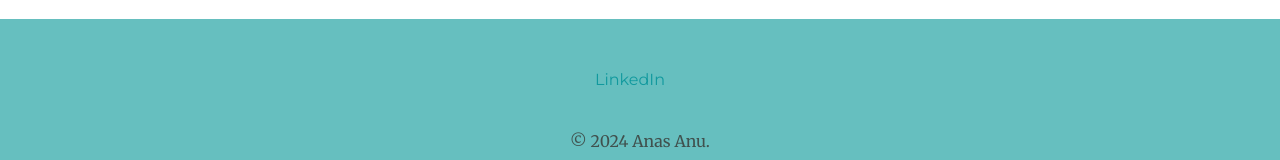
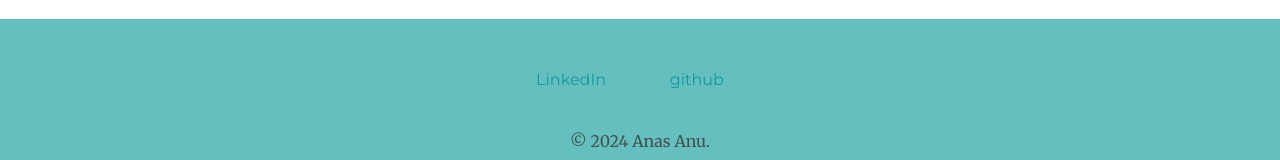
Before and after one commit to Muhammed-anas/Muhammed-anas.github.io, a plain HTML site: page CSS My - site/index.html in a window 1280 px wide. Shown: the part 3051-3211 px from the top of the page. Drawn offline with Linux system fonts and the light colour scheme.

Commit message:
Update index.html

```diff
--- a/CSS My - site/index.html
+++ b/CSS My - site/index.html
@@ -50,6 +50,7 @@
 
 <div class="bottom-container">
   <a class="footer-link" href="https://www.linkedin.com/in/muhammed-anas-m-a-883843277/">LinkedIn</a>
+  <a class="footer-link" href="https://github.com/Muhammed-anas">github</a>
   <p CLASS="copy-right">© 2024 Anas Anu.</p>
 </div>
 
```
